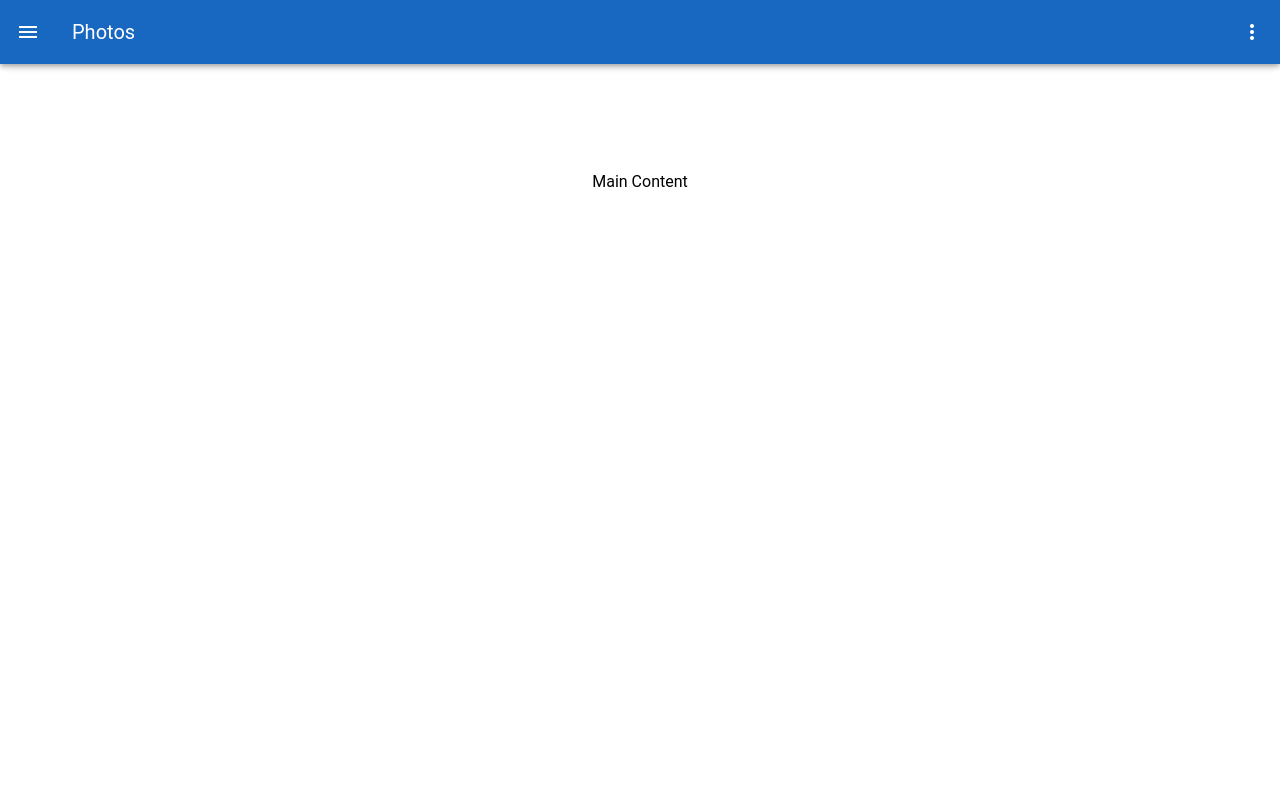
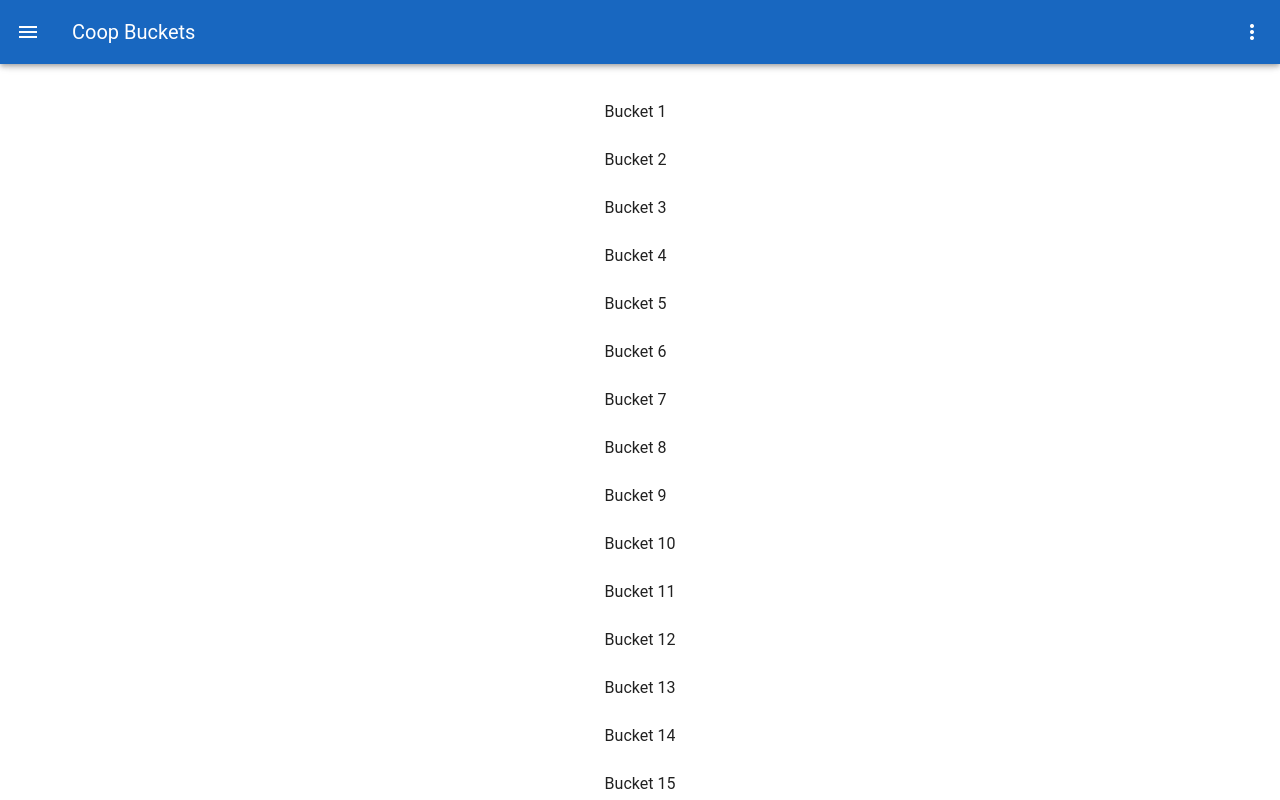
Before and after one commit to jdsteege/coop-buckets, a Vue app: page /main-bucket-list in a window 1280 px wide. Shown: the top 800 px of the page. Built offline with nearby package versions, Linux system fonts and the light colour scheme.

Commit message:
Generated placeholder bucket list

```diff
--- a/src/views/LandingPage.vue
+++ b/src/views/LandingPage.vue
@@ -5,7 +5,7 @@
         <v-app-bar-nav-icon @click.stop="drawer = !drawer"></v-app-bar-nav-icon>
       </template>
 
-      <v-app-bar-title>Photos</v-app-bar-title>
+      <v-app-bar-title>Coop Buckets</v-app-bar-title>
 
       <template v-slot:append>
         <v-btn icon="mdi-dots-vertical"></v-btn>
@@ -24,8 +24,8 @@
       </v-list>
     </v-navigation-drawer>
 
-    <v-main class="d-flex align-center justify-center" style="min-height: 300px;">
-      Main Content
+    <v-main>
+      <router-view></router-view>
     </v-main>
 
   </v-layout>
--- a/src/views/MainBucketList.vue
+++ b/src/views/MainBucketList.vue
@@ -1,8 +1,12 @@
 
 <template>
-  <HelloWorld />
+  <!-- center the container horizontally -->
+  <v-container class="fill-height d-flex align-center justify-center">
+    <v-list>
+      <v-list-item v-for="n in 30" :key="n" @click="() => { }">Bucket {{ n }}</v-list-item>
+    </v-list>
+  </v-container>
 </template>
 
 <script setup>
-import HelloWorld from '@/components/HelloWorld.vue'
 </script>
```
